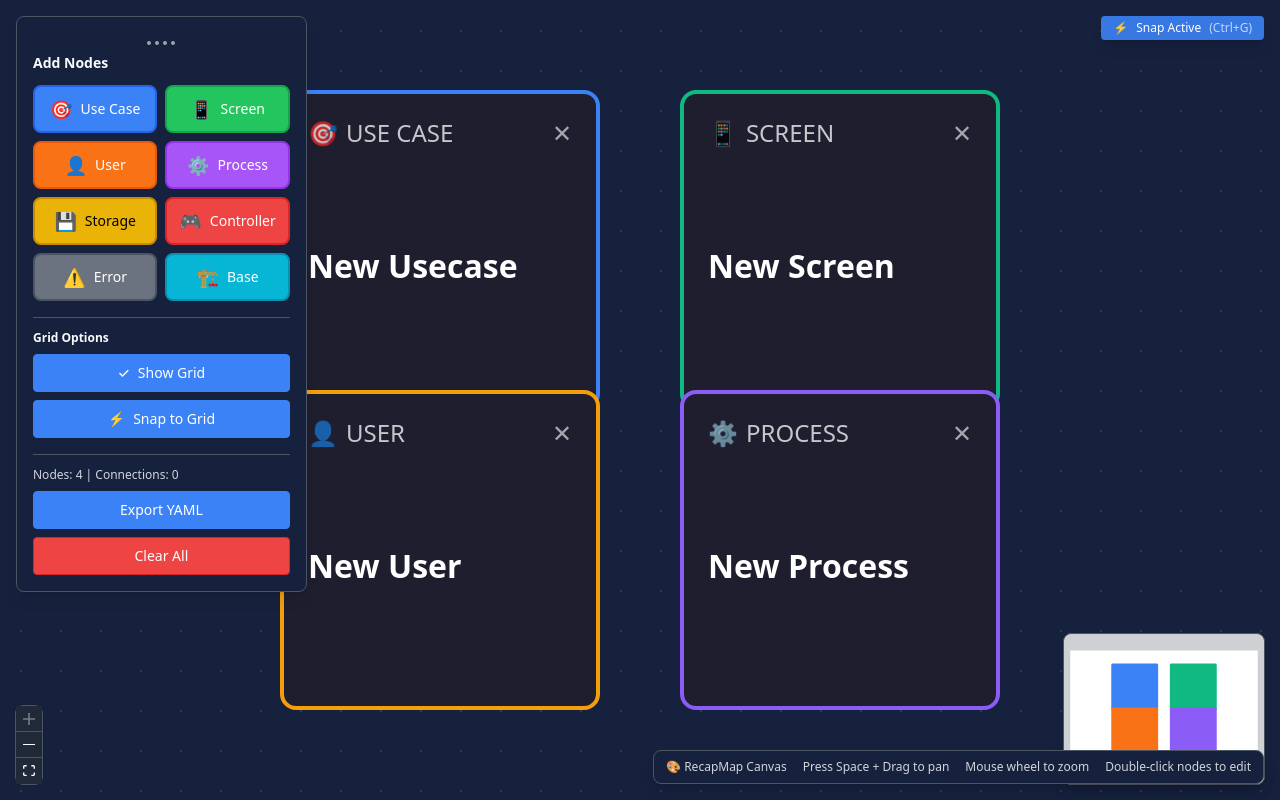
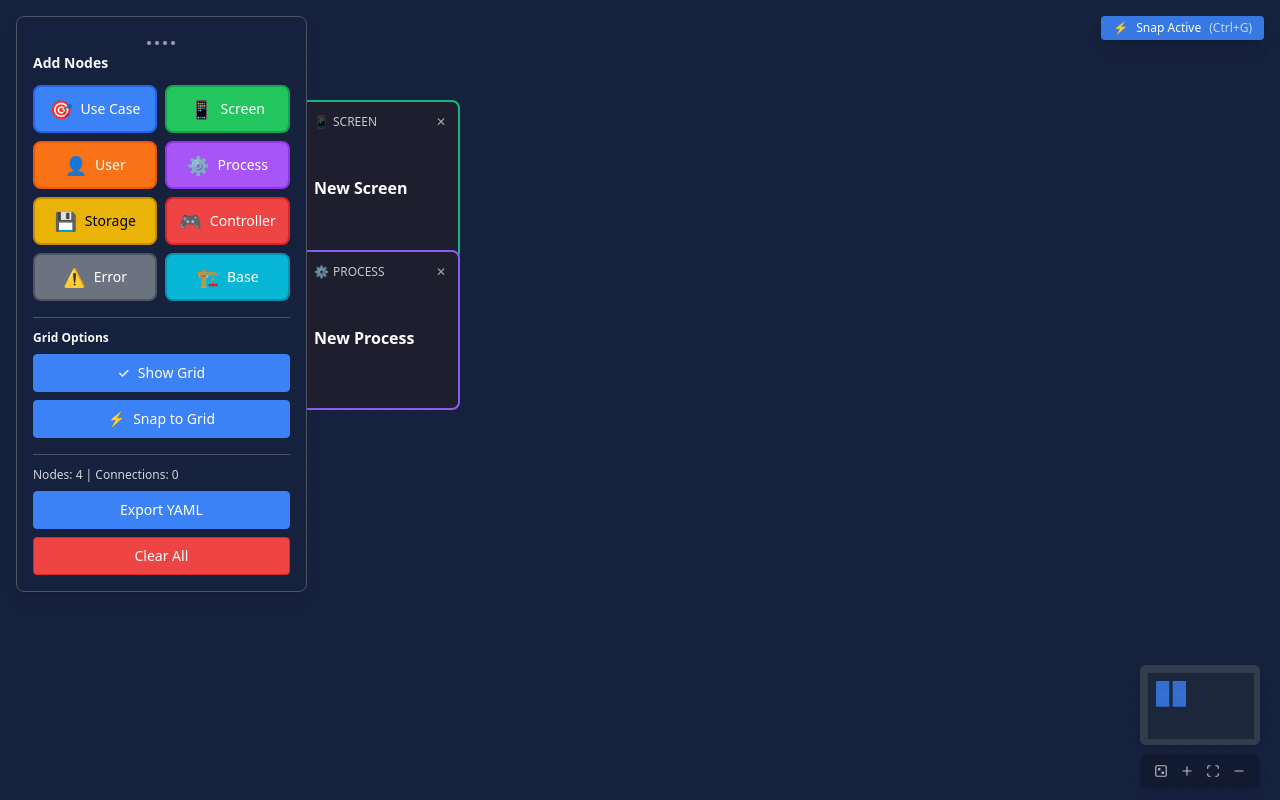
Before and after one commit to wasancnk/recapmap-core-react, a React (Vite) app: page / in a window 1280 px wide. Built offline with nearby package versions, Linux system fonts and the light colour scheme.

Commit message:
Fix mini-map and mini-bar

```diff
--- a/src/components/Canvas.tsx
+++ b/src/components/Canvas.tsx
@@ -27,12 +27,14 @@ const createTestNodes = (addNode: (type: NodeType, position: { x: number; y: num
     return; // Don't create test nodes if they already exist
   }
 
+  console.log('🎭 Creating test nodes...');
   // Create a few test nodes
-  addNode('usecase', { x: 100, y: 100 });
-  addNode('screen', { x: 300, y: 100 });
-  addNode('user', { x: 100, y: 250 });
-  addNode('process', { x: 300, y: 250 });
+  const node1Id = addNode('usecase', { x: 100, y: 100 });
+  const node2Id = addNode('screen', { x: 300, y: 100 });
+  const node3Id = addNode('user', { x: 100, y: 250 });
+  const node4Id = addNode('process', { x: 300, y: 250 });
 
+  console.log('✅ Test nodes created:', { node1Id, node2Id, node3Id, node4Id });
   localStorage.setItem('recapmap-test-nodes-created', 'true');
 };
 
@@ -61,9 +63,15 @@ const CanvasInner: React.FC = () => {
     toggleSnapToGrid,
     toggleGrid,
   } = useUIStore();
+  // ReactFlow instance for coordinate transformation
+  const reactFlowInstance = useReactFlow();
 
-  // ReactFlow instance for coordinate transformation
-  const reactFlowInstance = useReactFlow();// Enable smart scroll redirection for panels with edge detection
+  // State to track if MiniMap should be shown (with small delay after nodes are available)
+  const [showMiniMap, setShowMiniMap] = useState(false);
+  // State to track ReactFlow initialization
+  const [isReactFlowReady, setIsReactFlowReady] = useState(false);
+
+  // Enable smart scroll redirection for panels with edge detection
   useSmartScroll({
     enabled: true,
     panelSelector: '.panel-base, [data-testid*="panel"], .scrollbar-dark, .scrollbar-stable, .overflow-y-auto',
@@ -87,15 +95,14 @@ const CanvasInner: React.FC = () => {
 
     document.addEventListener('keydown', handleKeyDown);
     return () => document.removeEventListener('keydown', handleKeyDown);
-  }, [toggleSnapToGrid, toggleGrid]);
-  // Create test nodes on first load for easier testing
+  }, [toggleSnapToGrid, toggleGrid]);  // Create test nodes on first load for easier testing
   useEffect(() => {
     createTestNodes(addNode);
   }, [addNode]);
 
   // Local state for connection property panel
   const [selectedConnectionId, setSelectedConnectionId] = useState<string | null>(null);
-  const [connectionPanelPosition, setConnectionPanelPosition] = useState({ x: 0, y: 0 });  // Convert store nodes to React Flow nodes
+  const [connectionPanelPosition, setConnectionPanelPosition] = useState({ x: 0, y: 0 });// Convert store nodes to React Flow nodes
   const reactFlowNodes = useMemo(() =>
     storeNodes.map(node => ({
       id: node.id,
@@ -179,11 +186,42 @@ const CanvasInner: React.FC = () => {
       };
     }),
     [storeConnections]
-  );
+  );  // Use React Flow hooks for local state management
+  const [nodes, setNodes, onNodesChange] = useNodesState(reactFlowNodes);
+  const [edges, setEdges, onEdgesChange] = useEdgesState(reactFlowEdges);  // Set ReactFlow as ready after component mounts and has nodes
+  useEffect(() => {
+    if (nodes.length > 0) {
+      const timer = setTimeout(() => {
+        console.log('🚀 ReactFlow ready with nodes:', nodes.length);
+        setIsReactFlowReady(true);
+        // Removed automatic fitView() to prevent unwanted zoom reset
+      }, 100);
+      return () => clearTimeout(timer);
+    }
+  }, [nodes.length, reactFlowInstance]);// Effect to enable MiniMap after nodes are ready and ReactFlow is initialized
+  useEffect(() => {
+    console.log('🗺️ MiniMap effect - nodes:', nodes.length, 'isMiniMapVisible:', ui.isMiniMapVisible, 'isReady:', isReactFlowReady);
+    if (nodes.length > 0 && ui.isMiniMapVisible && isReactFlowReady) {
+      console.log('🗺️ Enabling MiniMap with delay...');
+      // Reduced delay since ReactFlow is properly initialized
+      const timer = setTimeout(() => {
+        console.log('🗺️ MiniMap enabled!');
+        setShowMiniMap(true);
+      }, 200);
+      return () => clearTimeout(timer);
+    } else if (nodes.length > 0 && ui.isMiniMapVisible && !isReactFlowReady) {
+      // Fallback: force enable after longer delay if ReactFlow readiness is stuck
+      const fallbackTimer = setTimeout(() => {
+        console.log('🗺️ MiniMap fallback activation...');
+        setShowMiniMap(true);
+      }, 1000);
+      return () => clearTimeout(fallbackTimer);
+    } else {
+      console.log('🗺️ Disabling MiniMap');
+      setShowMiniMap(false);
+    }
+  }, [nodes.length, ui.isMiniMapVisible, isReactFlowReady]);
 
-  // Use React Flow hooks for local state management
-  const [nodes, setNodes, onNodesChange] = useNodesState(reactFlowNodes);
-  const [edges, setEdges, onEdgesChange] = useEdgesState(reactFlowEdges);
   // Sync React Flow nodes with store when they change
   useEffect(() => {
     setNodes(reactFlowNodes);
@@ -191,7 +229,7 @@ const CanvasInner: React.FC = () => {
 
   useEffect(() => {
     setEdges(reactFlowEdges);
-  }, [reactFlowEdges, setEdges]);  // Handle node changes (position, selection, etc.)
+  }, [reactFlowEdges, setEdges]);// Handle node changes (position, selection, etc.)
   // eslint-disable-next-line @typescript-eslint/no-explicit-any
   const handleNodesChange = useCallback((changes: any[]) => {
     onNodesChange(changes);
@@ -327,15 +365,13 @@ const CanvasInner: React.FC = () => {
         onDragOver={onDragOver}
         onDrop={onDrop}
         nodeTypes={nodeTypes}
-        connectionMode={ConnectionMode.Loose}
-        defaultViewport={{
+        connectionMode={ConnectionMode.Loose}        defaultViewport={{
           x: canvas.center.x,
           y: canvas.center.y,
           zoom: canvas.zoom,
         }}
         minZoom={0.1}
         maxZoom={2}
-        fitView
         proOptions={{ hideAttribution: true }}
         className="canvas-flow"
         nodesDraggable={true}
@@ -351,29 +387,28 @@ const CanvasInner: React.FC = () => {
           style={{
             opacity: ui.isGridVisible ? 1 : 0
           }}
-        />
-        <Controls
+        />        <Controls
           className="controls-panel"
           showInteractive={false}
-        />
-        <MiniMap
-          className="minimap-panel"
-          nodeColor={(node) => {
-            const nodeTypeColors = {
-              'usecase': '#3B82F6',
-              'screen': '#10B981',
-              'user': '#F97316',
-              'process': '#8B5CF6',
-              'storage': '#EAB308',
-              'controller': '#EF4444',
-              'error': '#6B7280',
-              'base': '#06B6D4',
-            };
-            return nodeTypeColors[node.data?.nodeType as NodeType] || '#3B82F6';
-          }}
-          nodeStrokeWidth={2}
-          pannable
-          zoomable        />
+          style={{ display: 'none' }}
+        />        {/* Integrated MiniMap positioned in status bar area */}
+        {showMiniMap && (
+          <MiniMap
+            nodeColor="#3B82F6"
+            nodeStrokeColor="#1E40AF"
+            nodeStrokeWidth={1}
+            maskColor="rgba(255, 255, 255, 0.1)"
+            position="bottom-right"
+            className="minimap-integrated"
+            ariaLabel="Mini map"
+            pannable
+            zoomable
+            style={{
+              width: 120,
+              height: 80,
+            }}
+          />
+        )}
 
         {/* Panels are now handled within each WrappedCustomNode */}
       </ReactFlow>{/* Connection Property Panel */}
--- a/src/components/CanvasLayout.tsx
+++ b/src/components/CanvasLayout.tsx
@@ -1,9 +1,83 @@
 import { useEffect } from 'react';
-import { ReactFlowProvider } from '@xyflow/react';
+import { ReactFlowProvider, useReactFlow } from '@xyflow/react';
 import { Canvas } from './Canvas';
 import { Toolbar } from './Toolbar';
 import { PropertyPanelManager } from './PropertyPanelManager';
 import { ExportPanelManager } from './ExportPanelManager';
+import { useUIStore } from '../stores/uiStore';
+
+// Status Bar Component with Canvas Controls
+const StatusBar: React.FC = () => {
+  const { ui, toggleMiniMap } = useUIStore();
+  const reactFlowInstance = useReactFlow();
+
+  const handleZoomIn = () => {
+    reactFlowInstance.zoomIn();
+  };
+  const handleZoomOut = () => {
+    reactFlowInstance.zoomOut();
+  };
+
+  const handleFitView = () => {
+    reactFlowInstance.fitView({ padding: 0.1, includeHiddenNodes: false });
+  };
+
+  return (
+    <div id="mini-bottom-bar" className="mini-bar">
+      <div className="bg-black/20 backdrop-blur-sm rounded-lg shadow-md overflow-hidden">
+        <div className="flex items-center justify-center gap-0 px-2 py-1">
+          {/* Mini-map Toggle Button */}
+          <button
+            onClick={toggleMiniMap}
+            className={`
+              p-1.5 rounded hover:bg-white/10 transition-colors text-white/70 hover:text-white
+              ${ui.isMiniMapVisible ? 'text-white' : 'text-white/50'}
+            `}
+            title={`${ui.isMiniMapVisible ? 'Hide' : 'Show'} Mini-map`}
+          >
+            <svg width="14" height="14" viewBox="0 0 24 24" fill="currentColor">
+              <rect x="3" y="3" width="18" height="18" rx="2" stroke="currentColor" strokeWidth="2" fill="none"/>
+              <rect x="7" y="7" width="4" height="4" fill="currentColor"/>
+              <rect x="13" y="13" width="4" height="4" fill="currentColor"/>
+            </svg>
+          </button>
+            {/* Zoom In Button */}
+          <button
+            onClick={handleZoomIn}
+            className="p-1.5 rounded hover:bg-white/10 transition-colors text-white/70 hover:text-white"
+            title="Zoom In"
+          >
+            <svg width="14" height="14" viewBox="0 0 24 24" fill="currentColor">
+              <path d="M12 5v14m7-7H5" stroke="currentColor" strokeWidth="2" strokeLinecap="round"/>
+            </svg>
+          </button>
+
+          {/* Fit View Button */}
+          <button
+            onClick={handleFitView}
+            className="p-1.5 rounded hover:bg-white/10 transition-colors text-white/70 hover:text-white"
+            title="Fit All Nodes"
+          >
+            <svg width="14" height="14" viewBox="0 0 24 24" fill="none" stroke="currentColor" strokeWidth="2">
+              <path d="M8 3H5a2 2 0 0 0-2 2v3m18 0V5a2 2 0 0 0-2-2h-3m0 18h3a2 2 0 0 0 2-2v-3M3 16v3a2 2 0 0 0 2 2h3"/>
+            </svg>
+          </button>
+
+          {/* Zoom Out Button */}
+          <button
+            onClick={handleZoomOut}
+            className="p-1.5 rounded hover:bg-white/10 transition-colors text-white/70 hover:text-white"
+            title="Zoom Out"
+          >
+            <svg width="14" height="14" viewBox="0 0 24 24" fill="currentColor">
+              <path d="M5 12h14" stroke="currentColor" strokeWidth="2" strokeLinecap="round"/>
+            </svg>
+          </button>
+        </div>
+      </div>
+    </div>
+  );
+};
 
 export const CanvasLayout: React.FC = () => {
   // Apply no-scroll class to body when canvas is active
@@ -29,16 +103,7 @@ export const CanvasLayout: React.FC = () => {
         <ExportPanelManager />
 
         {/* Status Bar */}
-        <div className="absolute bottom-4 right-4 z-panel-base">
-          <div className="bg-surface-primary border border-surface-border rounded-lg shadow-lg px-3 py-2">
-            <div className="text-text-secondary text-xs flex items-center gap-4">
-              <span>🎨 RecapMap Canvas</span>
-              <span>Press Space + Drag to pan</span>
-              <span>Mouse wheel to zoom</span>
-              <span>Double-click nodes to edit</span>
-            </div>
-          </div>
-        </div>
+        <StatusBar />
       </div>
     </ReactFlowProvider>
   );
--- a/src/index.css
+++ b/src/index.css
@@ -429,31 +429,58 @@
 
   .controls-panel .react-flow__controls-button:hover {
     @apply bg-surface-elevated text-accent-primary;
-  }
-
-  /* MiniMap Panel Styling */
+  }  /* MiniMap Panel Styling */
   .minimap-panel {
-    @apply bg-surface-primary border border-surface-border rounded-lg shadow-lg;
+    background-color: rgb(30 41 59);
+    border: 1px solid rgb(51 65 85);
+    border-radius: 0.5rem;
+    box-shadow: 0 10px 15px -3px rgba(0, 0, 0, 0.1), 0 4px 6px -2px rgba(0, 0, 0, 0.05);
   }
 
   .minimap-panel .react-flow__minimap-node {
-    @apply stroke-2;
+    stroke-width: 2px;
   }
 
   .minimap-panel .react-flow__minimap-mask {
     fill: rgb(17 24 39 / 0.2); /* gray-900 with 20% opacity */
+  }  /* Integrated MiniMap Styles */
+  .minimap-integrated {
+    position: absolute !important;
+    bottom: 40px !important;
+    right: 5px !important;
+    z-index: 105 !important;
+    border-radius: 6px !important;
+    overflow: hidden !important;
+    box-shadow: 0 4px 6px -1px rgba(0, 0, 0, 0.1), 0 2px 4px -1px rgba(0, 0, 0, 0.06) !important;
+    background: rgba(30, 41, 59, 0.95) !important;
+    backdrop-filter: blur(8px) !important;
+    border: 1px solid rgba(255, 255, 255, 0.1) !important;
+  }
+
+  .minimap-integrated .react-flow__minimap-mask {
+    fill: rgba(255, 255, 255, 0.1) !important;
+    stroke: rgba(255, 255, 255, 0.3) !important;
+    stroke-width: 1 !important;
+  }
+
+  .minimap-integrated .react-flow__minimap-node {
+    opacity: 0.8 !important;
+  }
+
+  /* Mini-bar (Status Bar) Styles */
+  .mini-bar {
+    position: absolute !important;
+    bottom: 0px !important;
+    right: 8px !important;
+    z-index: 100 !important;
+    margin: 12px !important;
   }
 
   /* Node Selection Glow Effect */
   .shadow-glow {
     box-shadow: 0 0 20px rgba(59, 130, 246, 0.5);
   }
-
   /* Connection Type Styles */
-  .connection-data {
-    /* Data flow connections - default blue */
-  }
-
   .connection-control {
     /* Process flow connections - orange */
     stroke: #F59E0B !important;
--- a/src/stores/uiStore.ts
+++ b/src/stores/uiStore.ts
@@ -32,12 +32,12 @@ interface UIStore {
   maximizePanel: (id: string) => void
   bringPanelToFront: (id: string) => void
   closeAllPanels: () => void
-
-  // UI Actions
+    // UI Actions
   setTool: (tool: Tool) => void
   toggleGrid: () => void
   setGridSize: (size: number) => void
   toggleSnapToGrid: () => void
+  toggleMiniMap: () => void
   setTheme: (theme: 'dark' | 'light') => void
   toggleSidebar: () => void
 
@@ -65,6 +65,7 @@ const defaultCanvasState: CanvasState = {
 const defaultUIState: UIState = {
   selectedTool: 'select',
   isGridVisible: true,
+  isMiniMapVisible: true,
   snapToGrid: true,
   gridSize: 20,
   theme: 'dark',
@@ -237,12 +238,16 @@ export const useUIStore = create<UIStore>()(
         set((state) => ({
           ui: { ...state.ui, gridSize: Math.max(10, Math.min(100, size)) },
         }), false, 'setGridSize')
-      },
-
-      toggleSnapToGrid: () => {
+      },      toggleSnapToGrid: () => {
         set((state) => ({
           ui: { ...state.ui, snapToGrid: !state.ui.snapToGrid },
         }), false, 'toggleSnapToGrid')
+      },
+
+      toggleMiniMap: () => {
+        set((state) => ({
+          ui: { ...state.ui, isMiniMapVisible: !state.ui.isMiniMapVisible },
+        }), false, 'toggleMiniMap')
       },
 
       setTheme: (theme: 'dark' | 'light') => {
--- a/src/types/index.ts
+++ b/src/types/index.ts
@@ -259,6 +259,7 @@ export type PanelType =
 export interface UIState {
   selectedTool: Tool
   isGridVisible: boolean
+  isMiniMapVisible: boolean
   snapToGrid: boolean
   gridSize: number
   theme: 'dark' | 'light'
```
Also changed, not shown: src/test-utils/mockData.ts (+6 -2 lines), 1 other file (tests, documents, lock files or other folders).
